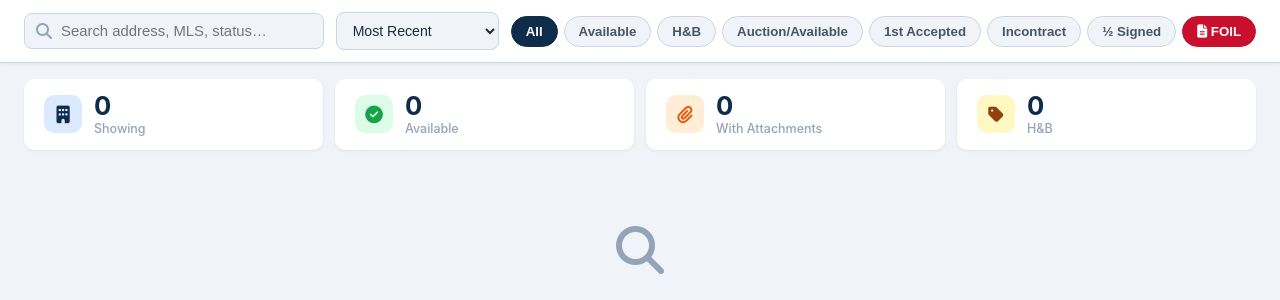
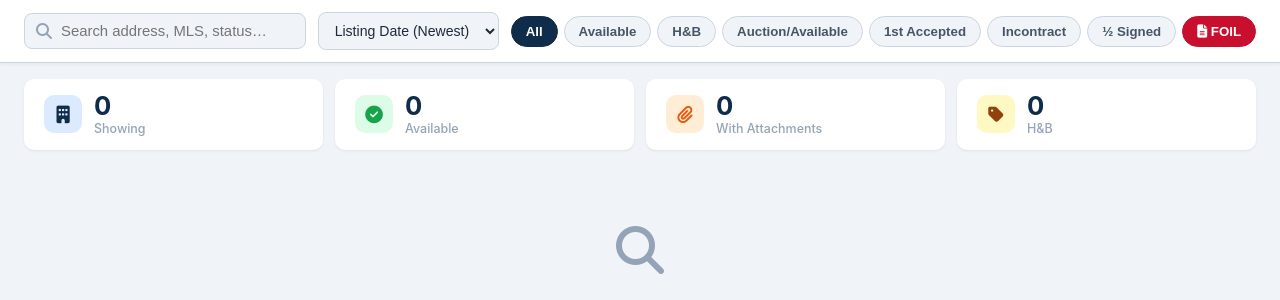
Before and after one commit to Locnar68/island-realty-v4, a Flask app: page / in a window 1280 px wide. Shown: the part 75-375 px from the top of the page. Run offline with Flask 3, Linux system fonts and the light colour scheme; data that the repository does not hold is empty; some libraries are stand-ins or nearby versions.

Commit message:
Milestone snapshot: rob-sort-preference (2026-04-14-1539)

```diff
--- a/app/templates/dashboard.html
+++ b/app/templates/dashboard.html
@@ -409,8 +409,9 @@
             <input type="text" id="searchInput" placeholder="Search address, MLS, status…">
         </div>
         <select id="sortSelect">
-            <option value="most-recent">Most Recent</option>
+            <option value="most-recent" selected>Listing Date (Newest)</option>
             <option value="oldest">Oldest</option>
+            <option value="listed-oldest">Listing Date (Oldest)</option>
             <option value="price-high">Price: High → Low</option>
             <option value="price-low">Price: Low → High</option>
         </select>
@@ -613,8 +614,11 @@
                     return aP - bP || new Date(b.updated_at) - new Date(a.updated_at);
                 });
                 break;
-            default: // most-recent — sort by last_activity_date
-                list.sort((a, b) => new Date(b.last_activity_date||b.updated_at) - new Date(a.last_activity_date||a.updated_at));
+            case 'listed-oldest':
+                list.sort((a, b) => new Date(a.listing_date||a.updated_at||0) - new Date(b.listing_date||b.updated_at||0));
+                break;
+            default: // most-recent — sort by LISTING DATE (newest first), per Rob
+                list.sort((a, b) => new Date(b.listing_date||b.last_activity_date||b.updated_at||0) - new Date(a.listing_date||a.last_activity_date||a.updated_at||0));
         }
 
         // 4. Update stats
```
